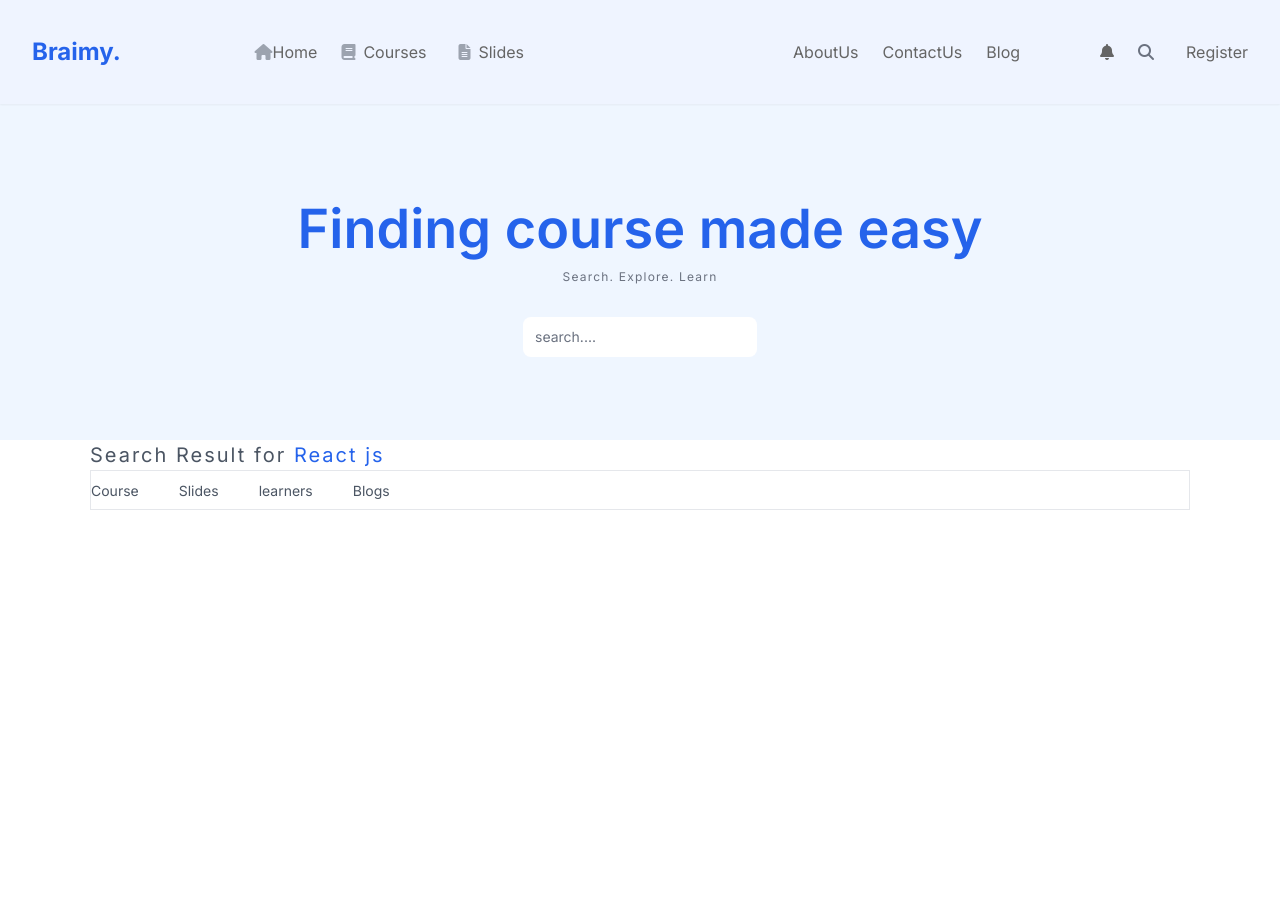
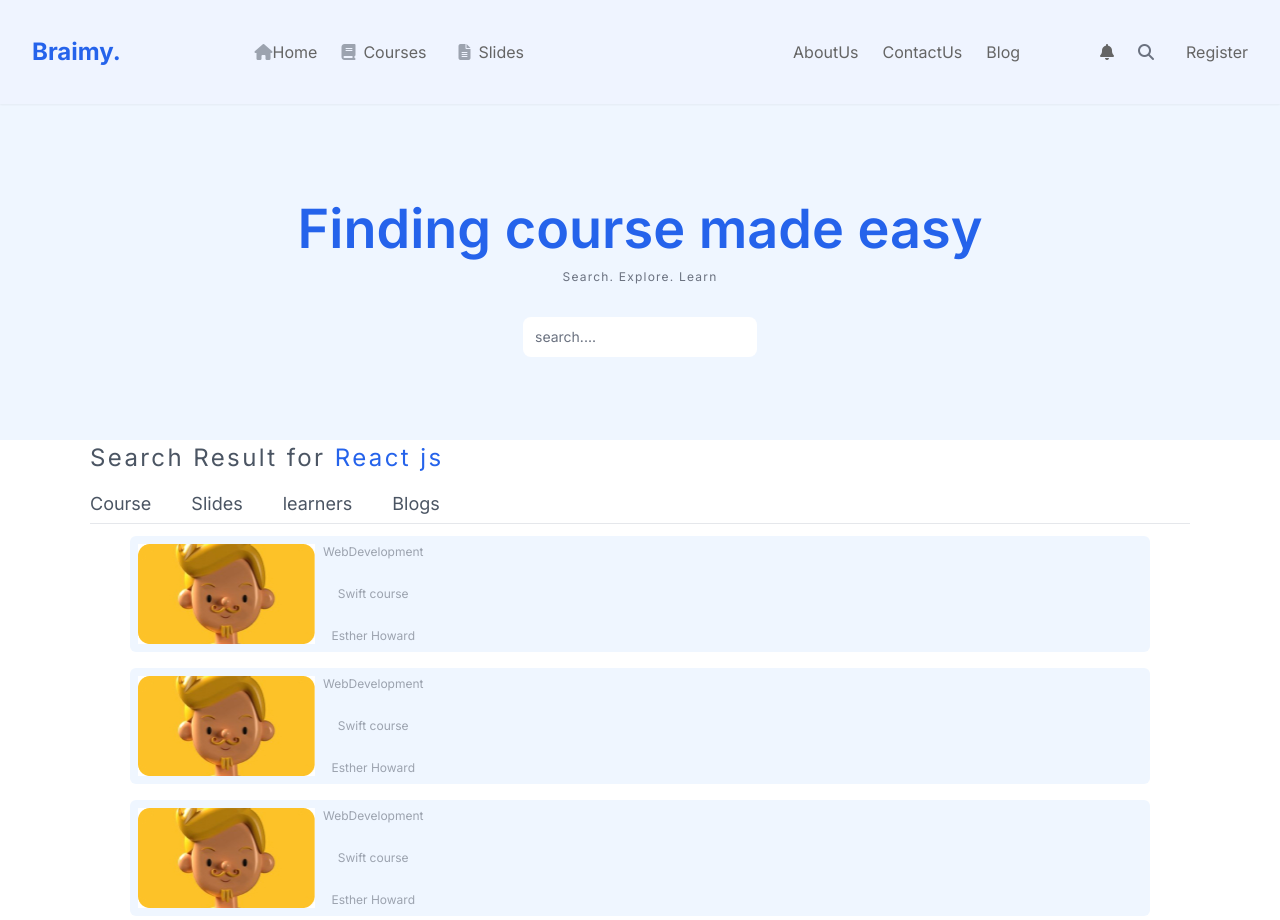
Before and after one commit to Sudipraut1522/E-learning, a React (Vite) app: page /search in a window 1280 px wide. Before the commit the page ends 800 px from the top, so only its background shows below. Built offline with nearby package versions, Linux system fonts and the light colour scheme.

Commit message:
searh page completed

```diff
--- a/src/components/ui/Navbar.tsx
+++ b/src/components/ui/Navbar.tsx
@@ -42,7 +42,9 @@ const Navbar: React.FC = () => {
 
           <div className="flex  items-center gap-3   md:gap-6">
             <i className="fas fa-bell cursor-pointer"></i>
-            <i className="fas fa-search text-gray-500 mr-2 cursor-pointer"></i>
+            <NavLink to="search">
+              <i className="fas fa-search text-gray-500 mr-2 cursor-pointer"></i>
+            </NavLink>
 
             <NavLink to="/register">
               <h2 className="cursor-pointer">Register</h2>
--- a/src/components/ui/SideNavForDashboard.tsx
+++ b/src/components/ui/SideNavForDashboard.tsx
@@ -9,14 +9,17 @@ import {
   faCog,
 } from "@fortawesome/free-solid-svg-icons";
 import GoPremium from "../GoPremium";
+import { NavLink } from "react-router-dom";
 
 const SideNavForDashboard: React.FC = () => {
   return (
     <div>
       <nav className="w-[332px] flex flex-col gap-6 px-4 top-0 border border-gray-200 h-[840px] bg-blue-50">
-        <div className="p-2">
-          <h1 className="text-[36px] font-[700] text-blue-600">Braimy.</h1>
-        </div>
+        <NavLink to="/">
+          <div className="p-2">
+            <h1 className="text-[36px] font-[700] text-blue-600">Braimy.</h1>
+          </div>
+        </NavLink>
 
         <ul className="h-[360px] flex flex-col gap-2 text-[16px]">
           <li className="flex items-center gap-3 cursor-pointer hover:bg-gray-400 p-2">
--- a/src/index.css
+++ b/src/index.css
@@ -13,3 +13,7 @@ body {
   font-weight: 400;
   font-style: normal;
 }
+
+/* a.active hr {
+  display: block;
+} */
--- a/src/page/Search.tsx
+++ b/src/page/Search.tsx
@@ -1,6 +1,8 @@
 import React from "react";
 import InputField from "../components/InputField";
 import { useForm } from "react-hook-form";
+import { NavLink } from "react-router-dom";
+import OnGoingCourse from "../components/OnGoingCourse";
 
 const Search: React.FC = () => {
   const { register } = useForm({});
@@ -20,21 +22,39 @@ const Search: React.FC = () => {
             name="search"
             register={register}
             type="search"
-            inputClassName="rounded-lg border-none p-2"
+            inputClassName="rounded-lg border-none p-2 w-full "
             placeHolder="search...."
           />
         </div>
       </header>
-      <div className="md:max-w-[1100px] md:mx-auto">
-        <h1 className="text-[20px] tracking-widest text-gray-600">
+      <div className="md:max-w-[1100px] md:mx-auto flex flex-col gap-2">
+        <h1 className="text-[24px] tracking-widest text-gray-600 ">
           Search Result for <span className="text-blue-600">React js</span>
         </h1>
-        <ul className="flex gap-10 h-[40px] text-[14px] items-center text-gray-600 border border-gray-200">
-          <li>Course</li>
-          <li>Slides</li>
-          <li>learners</li>
-          <li>Blogs</li>
+        <ul className="flex gap-10 h-[40px] text-[18px] items-center text-gray-600 border-b border-gray-200">
+          <NavLink to="" className="flex flex-col gap-1">
+            <li>Course</li>
+            <hr className="bg-blue-600 h-[1.5px] border-none hidden" />
+          </NavLink>
+          <NavLink to="" className="flex flex-col gap-1">
+            <li>Slides</li>
+            <hr className="bg-blue-600 h-[1.5px] border-none hidden" />
+          </NavLink>
+          <NavLink to="" className="flex flex-col gap-1">
+            <li>learners</li>
+            <hr className="bg-blue-600 h-[1.5px] border-none hidden " />
+          </NavLink>
+          <NavLink to="" className="flex flex-col gap-1">
+            <li>Blogs</li>
+            <hr className="bg-blue-600 h-[1.5px] border-none  hidden" />
+          </NavLink>
         </ul>
+        <div className="py-1 px-10 flex flex-col gap-4">
+          <OnGoingCourse />
+          <OnGoingCourse />
+
+          <OnGoingCourse />
+        </div>
       </div>
     </div>
   );
```
Also changed, not shown: src/components/Search.tsx (deleted).
